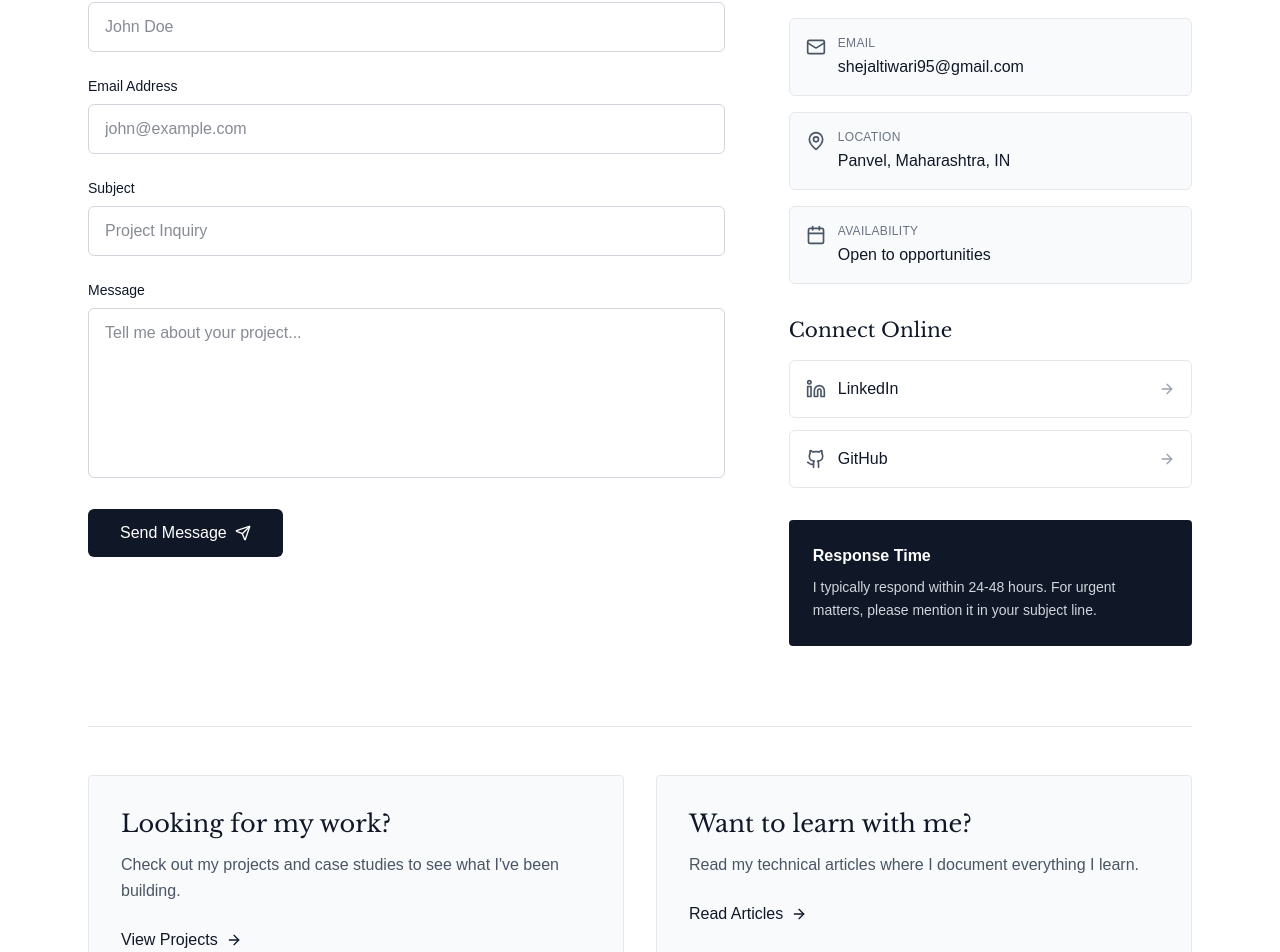
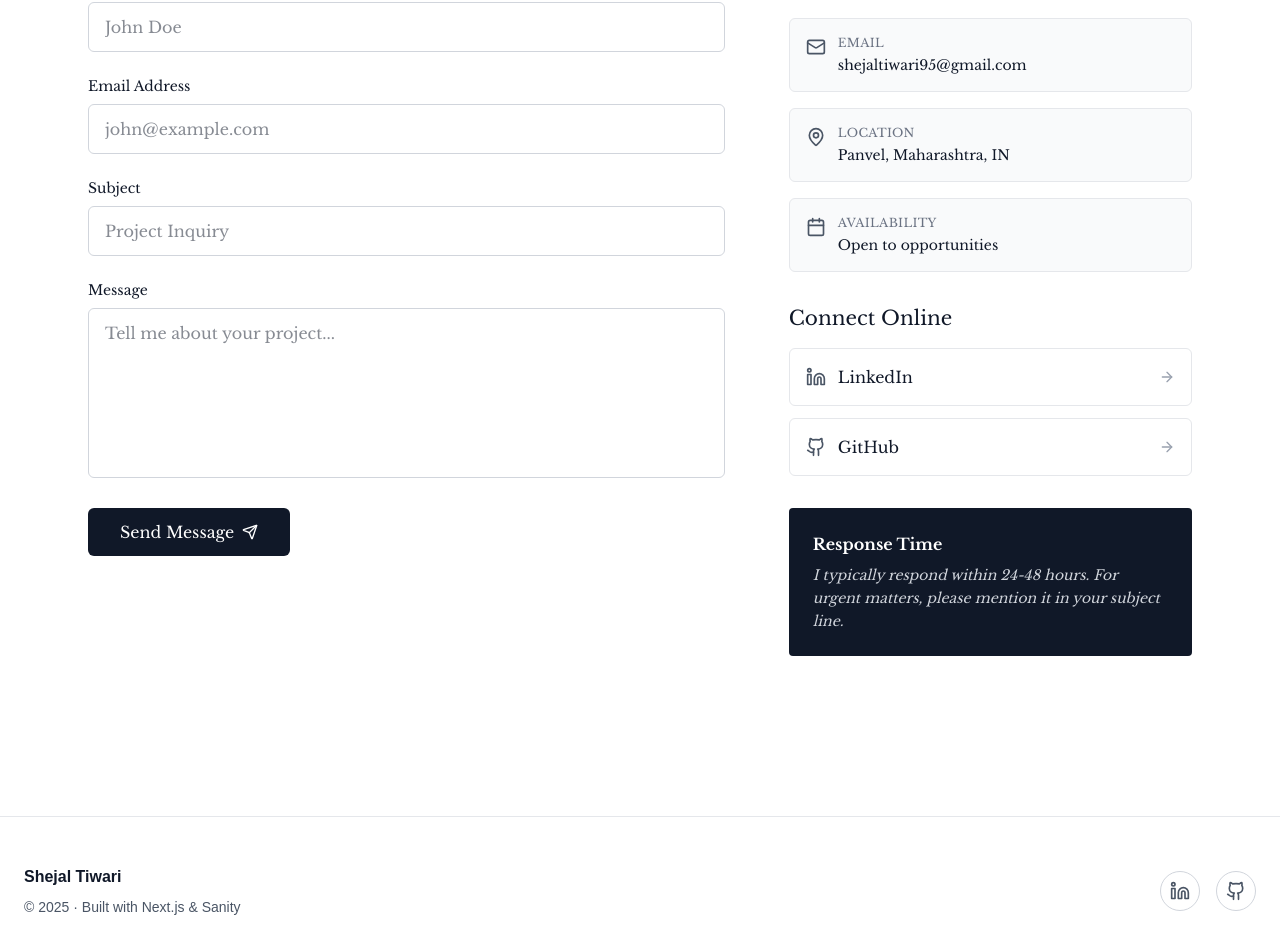
Before and after one commit to Shejaltiwari2356/Shejal_Tiwari_Porfolio, a Next.js app: page /contact in a window 1280 px wide. Shown: the part 388-1340 px from the top of the page. Built offline with nearby package versions, Linux system fonts and the light colour scheme.

Commit message:
first commit

```diff
--- a/app/contact/page.tsx
+++ b/app/contact/page.tsx
@@ -4,10 +4,11 @@ import React, { useState } from 'react';
 import Link from 'next/link';
 import {
   Mail, Linkedin, Github, ArrowRight, Send,
-  CheckCircle2, MapPin, Calendar
+  CheckCircle2, MapPin, Calendar, Menu, X
 } from 'lucide-react';
 
 export default function ContactPage() {
+  const [isMobileMenuOpen, setIsMobileMenuOpen] = useState(false);
   const [formData, setFormData] = useState({
     name: '',
     email: '',
@@ -40,13 +41,11 @@ export default function ContactPage() {
       setStatus('success');
       setFormData({ name: '', email: '', subject: '', message: '' });
 
-      // Reset status after 5 seconds
       setTimeout(() => setStatus('idle'), 5000);
     } catch (error) {
       setStatus('error');
       setErrorMessage(error instanceof Error ? error.message : 'Something went wrong. Please try again.');
 
-      // Reset error after 5 seconds
       setTimeout(() => {
         setStatus('idle');
         setErrorMessage('');
@@ -64,13 +63,16 @@ export default function ContactPage() {
   return (
     <div className="min-h-screen bg-white">
       {/* NAVBAR */}
-      <nav className="sticky top-0 z-50 bg-white border-b border-gray-200 shadow-sm">
+      <nav className="sticky top-0 z-[60] bg-white border-b border-gray-200 shadow-sm">
         <div className="max-w-7xl mx-auto px-6 py-4">
           <div className="flex justify-between items-center">
-            <Link href="/" className="text-xl font-semibold text-gray-900 hover:text-gray-700 transition-colors">
+            {/* Logo */}
+            <Link href="/" className="text-xl font-semibold text-gray-900 hover:text-gray-700 transition-colors z-[70]">
               Shejal Tiwari
             </Link>
-            <div className="hidden md:flex gap-8 items-center">
+
+            {/* Desktop Navigation */}
+            <div className="hidden md:flex gap-8 items-center font-sans">
               <Link href="/projectsArchive" className="text-gray-600 hover:text-gray-900 transition-colors text-sm">
                 Projects
               </Link>
@@ -84,17 +86,43 @@ export default function ContactPage() {
                 Contact
               </Link>
             </div>
+
+            {/* Mobile Menu Button (The 3 Lines) */}
+            <button
+              className="md:hidden text-gray-900 z-[70]"
+              onClick={() => setIsMobileMenuOpen(!isMobileMenuOpen)}
+            >
+              {isMobileMenuOpen ? <X size={24} /> : <Menu size={24} />}
+            </button>
           </div>
         </div>
+
+        {/* Mobile Navigation Dropdown Overlay */}
+        {isMobileMenuOpen && (
+          <div className="fixed top-0 left-0 w-full h-screen bg-white flex flex-col justify-center items-center gap-8 md:hidden z-[65]">
+            <Link href="/projectsArchive" onClick={() => setIsMobileMenuOpen(false)} className="text-2xl text-gray-900 font-serif">
+              Projects
+            </Link>
+            <Link href="/writings" onClick={() => setIsMobileMenuOpen(false)} className="text-2xl text-gray-900 font-serif">
+              Writings
+            </Link>
+            <a href="/Shejal_Tiwari_Resume.pdf" target="_blank" rel="noopener noreferrer" onClick={() => setIsMobileMenuOpen(false)} className="text-2xl text-gray-900 font-serif">
+              Resume
+            </a>
+            <Link href="/contact" onClick={() => setIsMobileMenuOpen(false)} className="text-2xl text-gray-900 font-serif">
+              Contact
+            </Link>
+          </div>
+        )}
       </nav>
 
-      <main className="max-w-6xl mx-auto px-6 py-12 md:py-20">
+      <main className="max-w-6xl mx-auto px-6 py-12 md:py-20 font-serif">
         {/* HEADER */}
         <header className="max-w-3xl mb-16">
-          <h1 className="text-4xl md:text-5xl font-serif font-normal text-gray-900 mb-6 leading-tight">
+          <h1 className="text-4xl md:text-5xl font-normal text-gray-900 mb-6 leading-tight">
             Let's work together
           </h1>
-          <p className="text-lg md:text-xl text-gray-600 leading-relaxed">
+          <p className="text-lg md:text-xl text-gray-600 leading-relaxed font-serif">
             I'm always open to discussing new projects, opportunities, or partnerships.
             Whether you have a question or just want to say hi, feel free to reach out.
           </p>
@@ -103,79 +131,53 @@ export default function ContactPage() {
         <div className="grid md:grid-cols-5 gap-12 md:gap-16">
           {/* CONTACT FORM */}
           <div className="md:col-span-3">
-            <form onSubmit={handleSubmit} className="space-y-6">
-              {/* Name */}
+            <form onSubmit={handleSubmit} className="space-y-6 font-sans">
               <div>
                 <label htmlFor="name" className="block text-sm font-medium text-gray-900 mb-2">
                   Your Name
                 </label>
                 <input
-                  type="text"
-                  id="name"
-                  name="name"
-                  value={formData.name}
-                  onChange={handleChange}
-                  required
+                  type="text" id="name" name="name" value={formData.name} onChange={handleChange} required
                   className="w-full px-4 py-3 border border-gray-300 rounded-md focus:outline-none focus:ring-2 focus:ring-gray-900 focus:border-transparent transition-all text-gray-900"
                   placeholder="John Doe"
                 />
               </div>
 
-              {/* Email */}
               <div>
                 <label htmlFor="email" className="block text-sm font-medium text-gray-900 mb-2">
                   Email Address
                 </label>
                 <input
-                  type="email"
-                  id="email"
-                  name="email"
-                  value={formData.email}
-                  onChange={handleChange}
-                  required
+                  type="email" id="email" name="email" value={formData.email} onChange={handleChange} required
                   className="w-full px-4 py-3 border border-gray-300 rounded-md focus:outline-none focus:ring-2 focus:ring-gray-900 focus:border-transparent transition-all text-gray-900"
                   placeholder="john@example.com"
                 />
               </div>
 
-              {/* Subject */}
               <div>
                 <label htmlFor="subject" className="block text-sm font-medium text-gray-900 mb-2">
                   Subject
                 </label>
                 <input
-                  type="text"
-                  id="subject"
-                  name="subject"
-                  value={formData.subject}
-                  onChange={handleChange}
-                  required
+                  type="text" id="subject" name="subject" value={formData.subject} onChange={handleChange} required
                   className="w-full px-4 py-3 border border-gray-300 rounded-md focus:outline-none focus:ring-2 focus:ring-gray-900 focus:border-transparent transition-all text-gray-900"
                   placeholder="Project Inquiry"
                 />
               </div>
 
-              {/* Message */}
               <div>
                 <label htmlFor="message" className="block text-sm font-medium text-gray-900 mb-2">
                   Message
                 </label>
                 <textarea
-                  id="message"
-                  name="message"
-                  value={formData.message}
-                  onChange={handleChange}
-                  required
-                  rows={6}
+                  id="message" name="message" value={formData.message} onChange={handleChange} required rows={6}
                   className="w-full px-4 py-3 border border-gray-300 rounded-md focus:outline-none focus:ring-2 focus:ring-gray-900 focus:border-transparent transition-all resize-none text-gray-900"
                   placeholder="Tell me about your project..."
                 />
               </div>
 
-              {/* Submit Button */}
               <button
-                type="submit"
-                disabled={status === 'sending'}
+                type="submit" disabled={status === 'sending'}
                 className="w-full md:w-auto px-8 py-3 bg-gray-900 hover:bg-gray-700 text-white rounded-md transition-all flex items-center justify-center gap-2 disabled:opacity-50 disabled:cursor-not-allowed"
               >
                 {status === 'sending' ? (
@@ -196,18 +198,16 @@ export default function ContactPage() {
                 )}
               </button>
 
-              {/* Success Message */}
               {status === 'success' && (
                 <div className="p-4 bg-green-50 border border-green-200 rounded-md">
-                  <p className="text-sm text-green-800">
+                  <p className="text-sm text-green-800 font-serif">
                     Thank you for reaching out! I'll get back to you as soon as possible.
                   </p>
                 </div>
               )}
 
-              {/* Error Message */}
               {status === 'error' && (
-                <div className="p-4 bg-red-50 border border-red-200 rounded-md">
+                <div className="p-4 bg-red-50 border border-red-200 rounded-md font-serif">
                   <p className="text-sm text-red-800">
                     {errorMessage || 'Failed to send message. Please try again or email me directly.'}
                   </p>
@@ -217,12 +217,12 @@ export default function ContactPage() {
           </div>
 
           {/* CONTACT INFO SIDEBAR */}
-          <div className="md:col-span-2 space-y-8">
+          <div className="md:col-span-2 space-y-8 font-serif">
             <div>
-              <h2 className="text-xl font-serif font-normal text-gray-900 mb-4">
+              <h2 className="text-xl font-normal text-gray-900 mb-4">
                 Direct Contact
               </h2>
-              <div className="space-y-4">
+              <div className="space-y-4 font-sans">
                 <a
                   href="mailto:shejaltiwari95@gmail.com"
                   className="flex items-start gap-3 p-4 bg-gray-50 hover:bg-gray-100 border border-gray-200 rounded-md transition-all group"
@@ -230,7 +230,7 @@ export default function ContactPage() {
                   <Mail className="w-5 h-5 text-gray-600 shrink-0 mt-0.5" />
                   <div>
                     <div className="text-xs text-gray-500 uppercase tracking-wide mb-1">Email</div>
-                    <div className="text-gray-900 group-hover:text-gray-600 break-all">
+                    <div className="text-gray-900 group-hover:text-gray-600 break-all text-sm">
                       shejaltiwari95@gmail.com
                     </div>
                   </div>
@@ -240,7 +240,7 @@ export default function ContactPage() {
                   <MapPin className="w-5 h-5 text-gray-600 shrink-0 mt-0.5" />
                   <div>
                     <div className="text-xs text-gray-500 uppercase tracking-wide mb-1">Location</div>
-                    <div className="text-gray-900">Panvel, Maharashtra, IN</div>
+                    <div className="text-gray-900 text-sm">Panvel, Maharashtra, IN</div>
                   </div>
                 </div>
 
@@ -248,21 +248,20 @@ export default function ContactPage() {
                   <Calendar className="w-5 h-5 text-gray-600 shrink-0 mt-0.5" />
                   <div>
                     <div className="text-xs text-gray-500 uppercase tracking-wide mb-1">Availability</div>
-                    <div className="text-gray-900">Open to opportunities</div>
+                    <div className="text-gray-900 text-sm">Open to opportunities</div>
                   </div>
                 </div>
               </div>
             </div>
 
             <div>
-              <h2 className="text-xl font-serif font-normal text-gray-900 mb-4">
+              <h2 className="text-xl font-normal text-gray-900 mb-4">
                 Connect Online
               </h2>
-              <div className="space-y-3">
+              <div className="space-y-3 font-sans">
                 <a
                   href="https://www.linkedin.com/in/shejal-tiwari-a0736a256/"
-                  target="_blank"
-                  rel="noopener noreferrer"
+                  target="_blank" rel="noopener noreferrer"
                   className="flex items-center justify-between p-4 bg-white hover:bg-gray-50 border border-gray-200 hover:border-gray-900 rounded-md transition-all group"
                 >
                   <div className="flex items-center gap-3">
@@ -274,8 +273,7 @@ export default function ContactPage() {
 
                 <a
                   href="https://github.com/Shejaltiwari2356"
-                  target="_blank"
-                  rel="noopener noreferrer"
+                  target="_blank" rel="noopener noreferrer"
                   className="flex items-center justify-between p-4 bg-white hover:bg-gray-50 border border-gray-200 hover:border-gray-900 rounded-md transition-all group"
                 >
                   <div className="flex items-center gap-3">
@@ -288,53 +286,16 @@ export default function ContactPage() {
             </div>
 
             <div className="p-6 bg-gray-900 rounded-sm text-white">
-              <h3 className="font-semibold mb-2">Response Time</h3>
-              <p className="text-sm text-gray-300 leading-relaxed">
+              <h3 className="font-semibold mb-2 font-sans">Response Time</h3>
+              <p className="text-sm text-gray-300 leading-relaxed font-serif italic">
                 I typically respond within 24-48 hours. For urgent matters, please mention it in your subject line.
               </p>
             </div>
           </div>
         </div>
-
-        {/* CTA SECTION */}
-        <section className="mt-20 pt-12 border-t border-gray-200">
-          <div className="grid md:grid-cols-2 gap-8">
-            <div className="p-8 bg-gray-50 border border-gray-200 rounded-sm">
-              <h3 className="text-2xl font-serif font-normal text-gray-900 mb-3">
-                Looking for my work?
-              </h3>
-              <p className="text-gray-600 mb-6 leading-relaxed">
-                Check out my projects and case studies to see what I've been building.
-              </p>
-              <Link
-                href="/projectsArchive"
-                className="inline-flex items-center gap-2 text-gray-900 hover:gap-3 transition-all group"
-              >
-                View Projects
-                <ArrowRight className="w-4 h-4" />
-              </Link>
-            </div>
-
-            <div className="p-8 bg-gray-50 border border-gray-200 rounded-sm">
-              <h3 className="text-2xl font-serif font-normal text-gray-900 mb-3">
-                Want to learn with me?
-              </h3>
-              <p className="text-gray-600 mb-6 leading-relaxed">
-                Read my technical articles where I document everything I learn.
-              </p>
-              <Link
-                href="/writings"
-                className="inline-flex items-center gap-2 text-gray-900 hover:gap-3 transition-all group"
-              >
-                Read Articles
-                <ArrowRight className="w-4 h-4" />
-              </Link>
-            </div>
-          </div>
-        </section>
       </main>
 
-      <footer className="border-t border-gray-200 py-12 mt-20">
+      <footer className="border-t border-gray-200 py-12 mt-20 font-sans">
         <div className="max-w-7xl mx-auto px-6">
           <div className="flex flex-col md:flex-row justify-between items-center gap-4">
             <div className="text-center md:text-left">
```
Also changed, not shown: app/projectsArchive/[slug]/page.tsx (+76 -14 lines).
